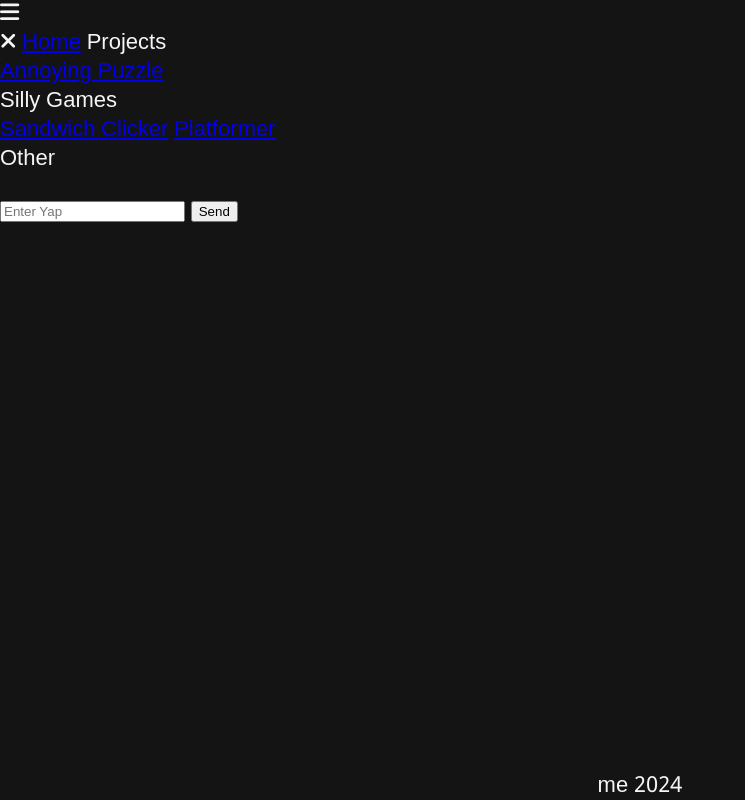
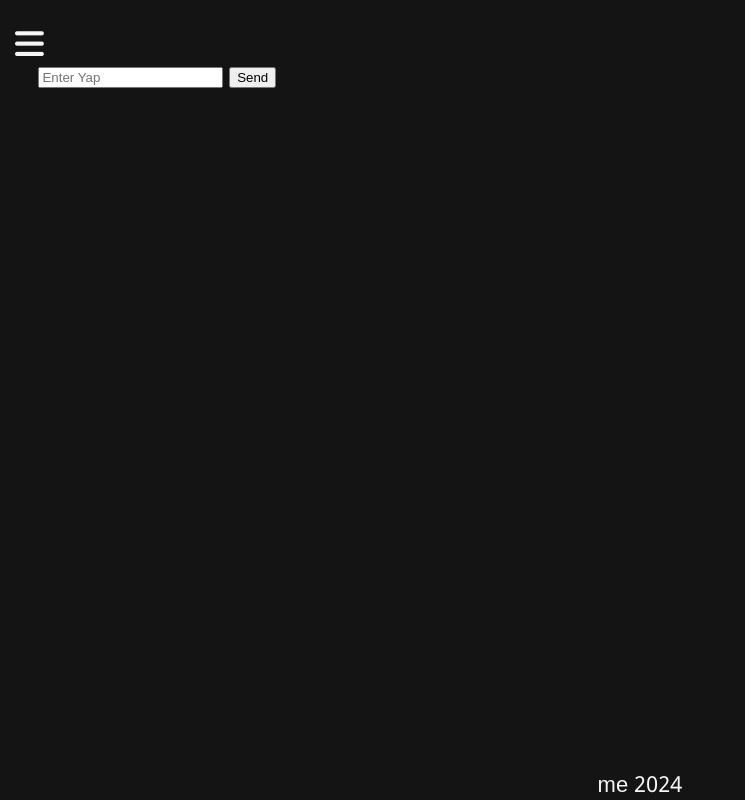
Before and after one commit to QuantumKya/my-website, a plain HTML site: page chat/index.html in a window 1280 px wide. Shown: the whole page, without its empty margins (0-745 px from the left). Drawn offline with Linux system fonts and the light colour scheme; no server answers.

Commit message:
Fixed sidebar css

```diff
--- a/chat/index.html
+++ b/chat/index.html
@@ -5,6 +5,7 @@
     <meta name="viewport" content="width=device-width, initial-scale=1.0">
 
     <link rel="stylesheet" href="../main.css" type="text/css">
+    <link rel="stylesheet" href="../sidebar.css" type="text/css">
 
     <script src="https://kit.fontawesome.com/332620eb80.js" crossorigin="anonymous"></script>
 
```
